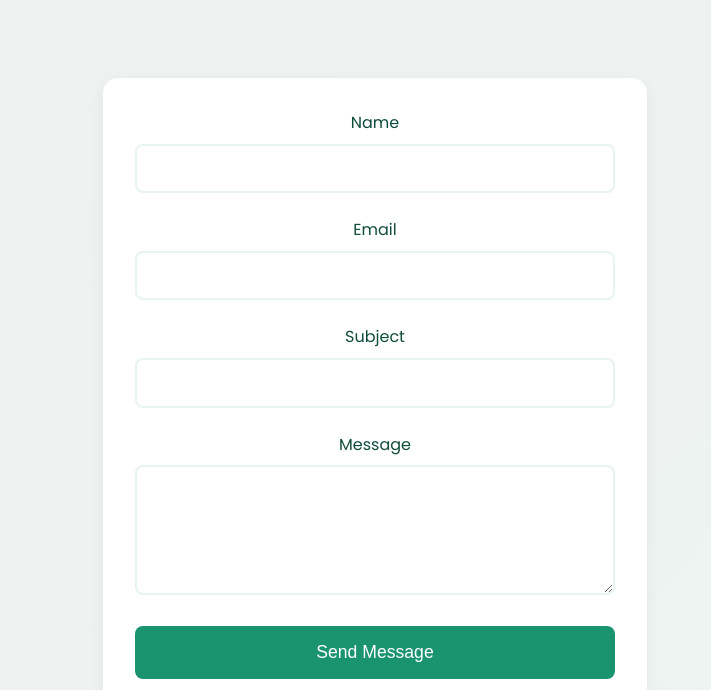
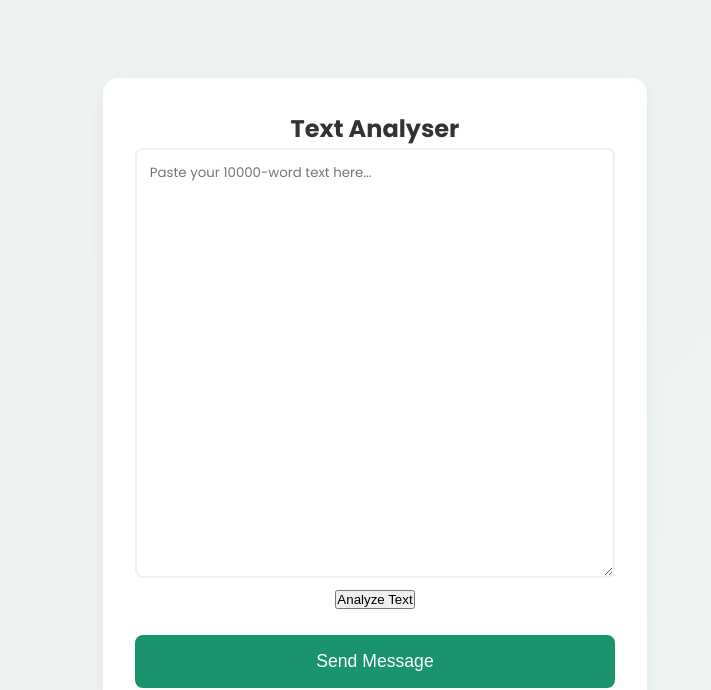
Before and after one commit to veni2412/Veena, a plain HTML site: page contact.html in a window 1280 px wide. Shown: the part 226-916 px from the top of the page, 569-1280 px from the left. Drawn offline with Linux system fonts and the light colour scheme.

Commit message:
initial commit

```diff
--- a/contact.html
+++ b/contact.html
@@ -74,22 +74,10 @@
             </div>
 
             <div class="contact-form-container">
-                <form class="contact-form" id="contact-form">
+                <h2>Text Analyser</h2>
                     <div class="form-group">
-                        <label for="name">Name</label>
-                        <input type="text" id="name" name="name" required>
-                    </div>
-                    <div class="form-group">
-                        <label for="email">Email</label>
-                        <input type="email" id="email" name="email" required>
-                    </div>
-                    <div class="form-group">
-                        <label for="subject">Subject</label>
-                        <input type="text" id="subject" name="subject" required>
-                    </div>
-                    <div class="form-group">
-                        <label for="message">Message</label>
-                        <textarea id="message" name="message" rows="5" required></textarea>
+                        <textarea id="textInput" rows="20" cols="100" placeholder="Paste your 10000-word text here..."></textarea><br>
+                        <button onclick="analyzeText()">Analyze Text</button>
                     </div>
                     <button type="submit" class="submit-btn">Send Message</button>
                 </form>
--- a/script.js
+++ b/script.js
@@ -154,3 +154,84 @@ updateGreeting();
 
 // Change greeting every 5 seconds
 setInterval(updateGreeting, 5000);
+
+  // Utility function to get a readable description of the element
+  function getElementType(el) {
+    if (el.tagName === "IMG") return "image";
+    if (el.tagName === "P" || el.tagName === "SPAN") return "text";
+    if (el.tagName === "BUTTON") return "button";
+    if (el.tagName === "A" && el.href.endsWith(".pdf")) return "CV (PDF link)";
+    if (el.tagName === "A") return "hyperlink";
+    if (el.tagName === "SELECT") return "drop-down";
+    if (el.tagName === "INPUT") return "input field";
+    return el.tagName.toLowerCase();
+  }
+
+  // Capture click events
+  document.addEventListener("click", function (e) {
+    const timestamp = new Date().toLocaleString();
+    const elementType = getElementType(e.target);
+    console.log(`${timestamp}, click, ${elementType}`);
+  });
+
+  // Capture initial page views
+  window.addEventListener("DOMContentLoaded", function () {
+    const timestamp = new Date().toLocaleString();
+    console.log(`${timestamp}, view, entire page loaded`);
+
+    // Optionally log each key section that was loaded
+    document.querySelectorAll("section, img, p, a, button, select, input").forEach((el) => {
+      const elementType = getElementType(el);
+      const timeNow = new Date().toLocaleString();
+      console.log(`${timeNow}, view, ${elementType}`);
+    });
+  });
+
+  function analyzeText() {
+    const text = document.getElementById("textInput").value;
+
+    const outputDiv = document.getElementById("output");
+    outputDiv.innerHTML = ""; // Clear old output
+
+    const letters = (text.match(/[a-zA-Z]/g) || []).length;
+    const words = (text.trim().match(/\b\w+\b/g) || []).length;
+    const spaces = (text.match(/ /g) || []).length;
+    const newlines = (text.match(/\n/g) || []).length;
+    const specialSymbols = (text.match(/[^a-zA-Z0-9\s]/g) || []).length;
+
+    // Helper for counting words from a set
+    function countWordsFromList(tokens, list) {
+      const counts = {};
+      list.forEach((item) => counts[item] = 0);
+      tokens.forEach((word) => {
+        const lower = word.toLowerCase();
+        if (counts.hasOwnProperty(lower)) {
+          counts[lower]++;
+        }
+      });
+      return counts;
+    }
+
+    const tokens = text.split(/\s+/);
+
+    // Common pronouns, prepositions, and indefinite articles
+    const pronouns = ["i", "you", "he", "she", "it", "we", "they", "me", "him", "her", "us", "them", "my", "your", "his", "its", "our", "their", "mine", "yours", "hers", "ours", "theirs"];
+    const prepositions = ["in", "on", "at", "by", "with", "about", "against", "between", "into", "through", "during", "before", "after", "above", "below", "to", "from", "up", "down", "of", "off", "for", "under", "over"];
+    const articles = ["a", "an"];
+
+    const pronounCounts = countWordsFromList(tokens, pronouns);
+    const prepositionCounts = countWordsFromList(tokens, prepositions);
+    const articleCounts = countWordsFromList(tokens, articles);
+
+    // Create output HTML
+    outputDiv.innerHTML += `<h3>Basic Stats:</h3>
+      <p>Letters: ${letters}</p>
+      <p>Words: ${words}</p>
+      <p>Spaces: ${spaces}</p>
+      <p>Newlines: ${newlines}</p>
+      <p>Special Symbols: ${specialSymbols}</p>`;
+
+    outputDiv.innerHTML += `<h3>Pronoun Counts:</h3><pre>${JSON.stringify(pronounCounts, null, 2)}</pre>`;
+    outputDiv.innerHTML += `<h3>Preposition Counts:</h3><pre>${JSON.stringify(prepositionCounts, null, 2)}</pre>`;
+    outputDiv.innerHTML += `<h3>Indefinite Article Counts:</h3><pre>${JSON.stringify(articleCounts, null, 2)}</pre>`;
+  }
```
Also changed, not shown: index.html (+1 -0 lines), images/im2.png (renamed from im2.png), images/im3.png (renamed from im3.png), images/im4.png (renamed from im4.png), images/im5.png (renamed from im5.png), images/im6.png (renamed from im6.png), images/profile.jpeg (renamed from profile.jpeg), 2 other files.
